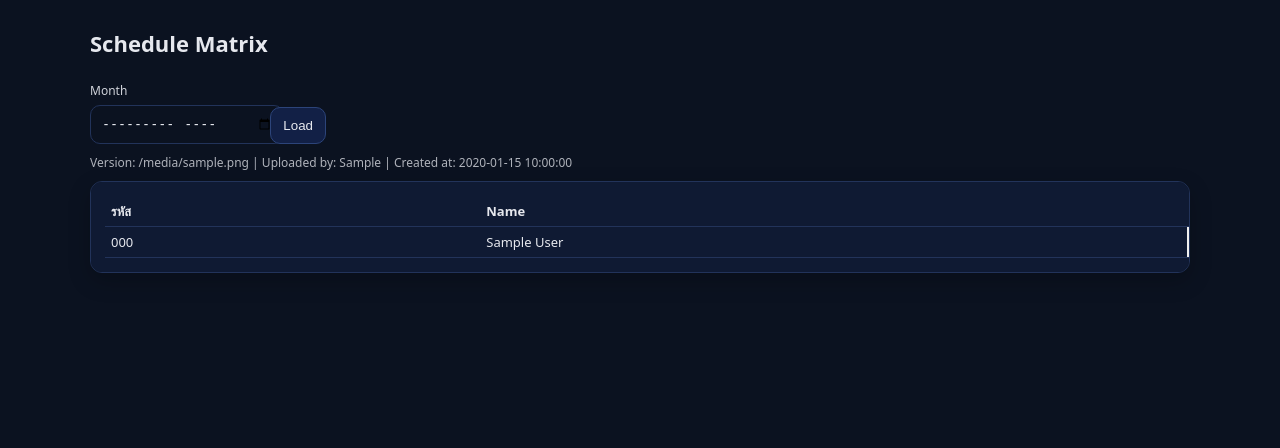
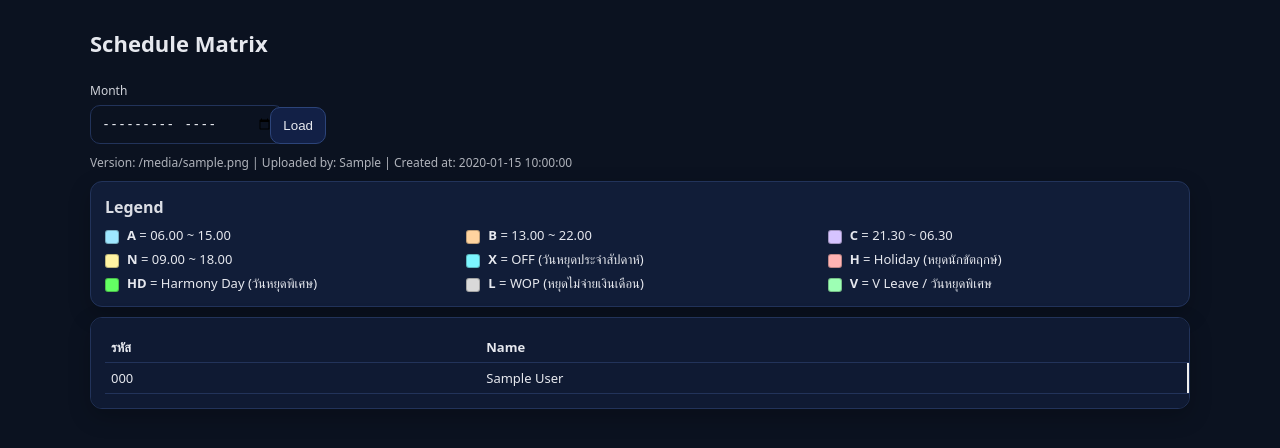
Before and after one commit to liptanit/face_attendance_pg, a FastAPI app: template backend/app/templates/schedule_matrix.html in a window 1280 px wide. Shown: the part 47-495 px from the top of the page. Run offline with FastAPI, Linux system fonts and the light colour scheme; the template is opened without the code that fills it: most values are stand-ins (such as "Sample title", 1, 10 or a date in 2020); parts of the project's set-up code (start-up, migrations or seed data) failed here and were passed over.

Commit message:
feat(schedule): add exact legend text and distinct status colors in matrix

```diff
--- a/backend/app/static/app.css
+++ b/backend/app/static/app.css
@@ -41,10 +41,20 @@ video { width:100%; background:#000; border-radius:12px; border:1px solid #22335
 .matrix-table .sticky-col { position: sticky; background:#0f1a33; z-index:2; text-align:left; }
 .matrix-table .sticky-col-1 { left: 0; min-width:90px; }
 .matrix-table .sticky-col-2 { left: 90px; min-width:180px; }
-.sch-shift { background:#d8f7ff; color:#081018; font-weight:700; }
-.sch-leave { background:#63ff63; color:#041904; font-weight:700; }
+.sch-a { background:#9fe7ff; color:#05141a; font-weight:700; }
+.sch-b { background:#ffd39f; color:#1a1105; font-weight:700; }
+.sch-c { background:#d6c4ff; color:#120a1f; font-weight:700; }
+.sch-n { background:#fff4a3; color:#1b1806; font-weight:700; }
 .sch-x { background:#7cf5ff; color:#021417; font-weight:700; }
+.sch-h { background:#ffb3b3; color:#250606; font-weight:700; }
+.sch-hd { background:#63ff63; color:#041904; font-weight:700; }
+.sch-l { background:#d9d9d9; color:#111; font-weight:700; }
+.sch-v { background:#9dffb4; color:#06200e; font-weight:700; }
 .sch-default { background:#f0f0f0; color:#111; }
+
+.legend-card { background:#111d38; }
+.legend-grid { display:grid; grid-template-columns: repeat(auto-fit, minmax(260px, 1fr)); gap:6px 14px; font-size:13px; }
+.legend-dot { display:inline-block; width:12px; height:12px; border-radius:3px; margin-right:8px; border:1px solid rgba(0,0,0,.25); vertical-align:middle; }
 
 .cam-grid { display:grid; grid-template-columns: repeat(auto-fill, minmax(320px, 1fr)); gap:12px; }
 .cam-card { min-height: 320px; }
--- a/backend/app/templates/schedule_matrix.html
+++ b/backend/app/templates/schedule_matrix.html
@@ -20,6 +20,21 @@
 <div class="error" style="margin-bottom:10px;">ไม่พบ schedule version ของเดือนนี้</div>
 {% endif %}
 
+<div class="card legend-card" style="margin-bottom:10px;">
+  <h2 style="margin-bottom:8px;">Legend</h2>
+  <div class="legend-grid">
+    <div><span class="legend-dot sch-a"></span><b>A</b> = 06.00 ~ 15.00</div>
+    <div><span class="legend-dot sch-b"></span><b>B</b> = 13.00 ~ 22.00</div>
+    <div><span class="legend-dot sch-c"></span><b>C</b> = 21.30 ~ 06.30</div>
+    <div><span class="legend-dot sch-n"></span><b>N</b> = 09.00 ~ 18.00</div>
+    <div><span class="legend-dot sch-x"></span><b>X</b> = OFF (วันหยุดประจำสัปดาห์)</div>
+    <div><span class="legend-dot sch-h"></span><b>H</b> = Holiday (หยุดนักขัตฤกษ์)</div>
+    <div><span class="legend-dot sch-hd"></span><b>HD</b> = Harmony Day (วันหยุดพิเศษ)</div>
+    <div><span class="legend-dot sch-l"></span><b>L</b> = WOP (หยุดไม่จ่ายเงินเดือน)</div>
+    <div><span class="legend-dot sch-v"></span><b>V</b> = V Leave / วันหยุดพิเศษ</div>
+  </div>
+</div>
+
 <div class="card" style="overflow:auto;">
   <table class="matrix-table">
     <thead>
@@ -39,12 +54,24 @@
         {% for c in r.cells %}
           {% set code = c.code %}
           {% set cls = 'sch-default' %}
-          {% if code.startswith('HD') or code.startswith('V') %}
-            {% set cls = 'sch-leave' %}
+          {% if code == 'A' %}
+            {% set cls = 'sch-a' %}
+          {% elif code == 'B' %}
+            {% set cls = 'sch-b' %}
+          {% elif code == 'C' %}
+            {% set cls = 'sch-c' %}
+          {% elif code == 'N' %}
+            {% set cls = 'sch-n' %}
           {% elif code == 'X' %}
             {% set cls = 'sch-x' %}
-          {% elif code in ['A','B','C','N'] %}
-            {% set cls = 'sch-shift' %}
+          {% elif code == 'H' %}
+            {% set cls = 'sch-h' %}
+          {% elif code == 'L' %}
+            {% set cls = 'sch-l' %}
+          {% elif code.startswith('HD') %}
+            {% set cls = 'sch-hd' %}
+          {% elif code.startswith('V') %}
+            {% set cls = 'sch-v' %}
           {% endif %}
           <td class="{{ cls }}">{{ code }}</td>
         {% endfor %}
```
